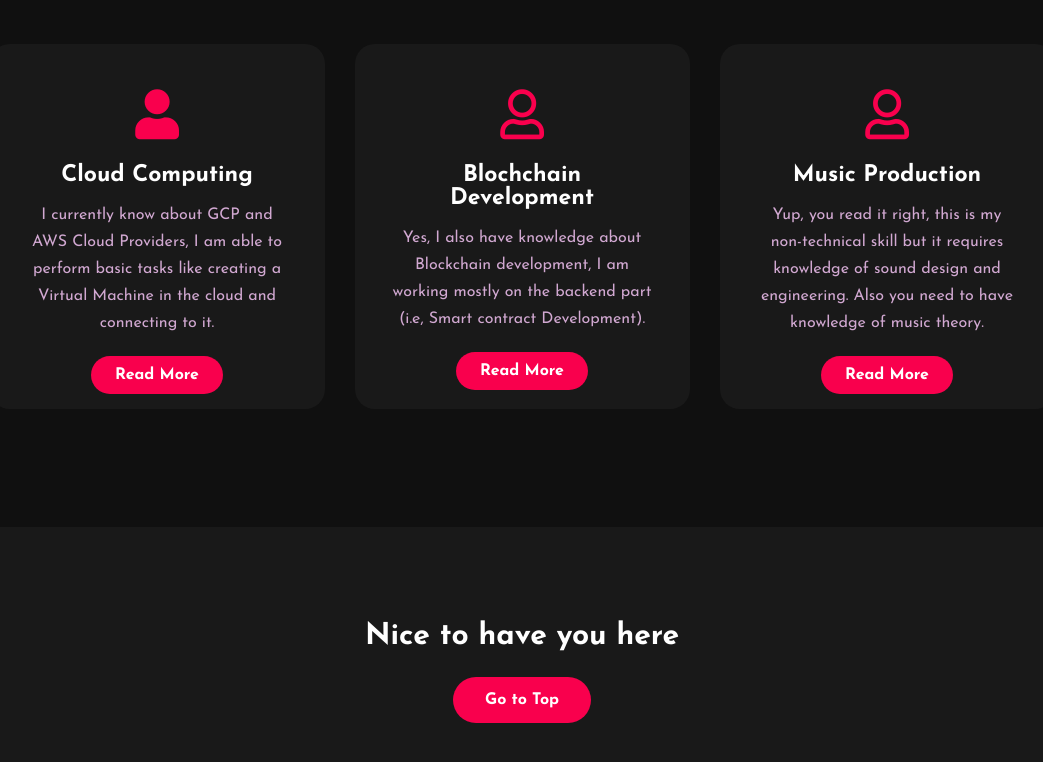
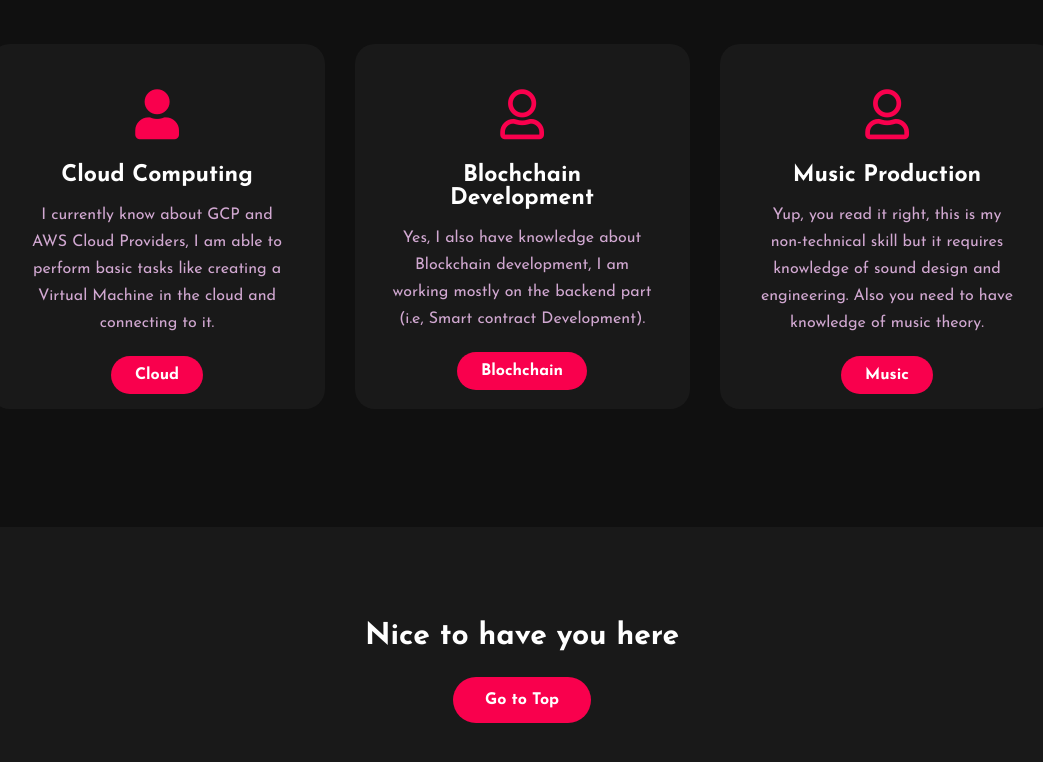
Before and after one commit to Tejas-Dalvi-99/MyPortfolio, a website: page index.html in a window 1280 px wide. Shown: the part 1790-2552 px from the top of the page, without its empty margins (118-1161 px from the left). Drawn offline with Linux system fonts and the light colour scheme; some packages are replaced by stand-ins of ours; a script that the page names is missing.

Commit message:
Update index.html

```diff
--- a/index.html
+++ b/index.html
@@ -24,7 +24,7 @@
 				<li><a href="#">Skills</a></li> -->
 				<li><a href="https://github.com/Tejas-Dalvi-99" target="_blank">Projects</a></li>
 			</ul>
-			<a href="#" class="btn">Subscribe</a>
+			<a href="" class="btn" style="opacity: 0%;">Subscribe</a>
 		</nav>
 
 		<div class="content">
@@ -67,7 +67,7 @@
 					<p>I currently know about GCP and AWS Cloud Providers, I am able to perform basic tasks like creating a Virtual Machine in the cloud and connecting to it. </p>
 
 					<p style="text-align: center;">
-						<a class="button" href="#">Read More</a>
+						<a class="button">Cloud</a>
 					</p>
 				</div>
 			</div>
@@ -79,7 +79,7 @@
 					<p>Yes, I also have knowledge about Blockchain development, I am working mostly on the backend part (i.e, Smart contract Development). </p>
 
 					<p style="text-align: center;">
-						<a class="button" href="#">Read More</a>
+						<a class="button">Blochchain</a>
 					</p>
 				</div>
 			</div>
@@ -91,7 +91,7 @@
 					<p>Yup, you read it right, this is my non-technical skill but it requires knowledge of sound design and engineering. Also you need to have knowledge of music theory. </p>
 
 					<p style="text-align: center;">
-						<a class="button" href="#">Read More</a>
+						<a class="button">Music</a>
 					</p>
 				</div>
 			</div>
```
